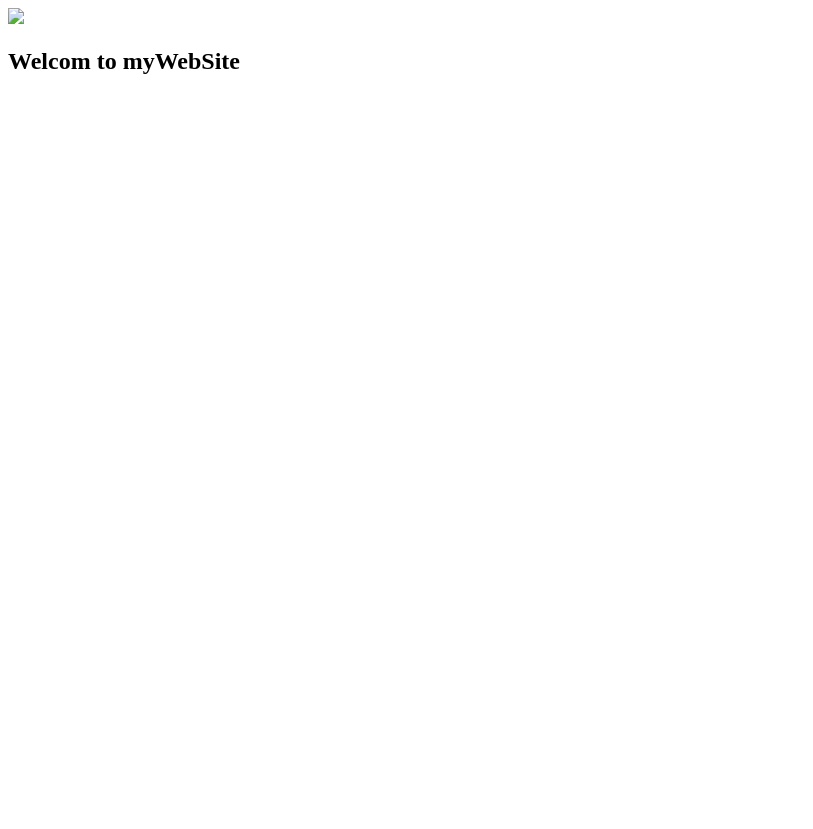
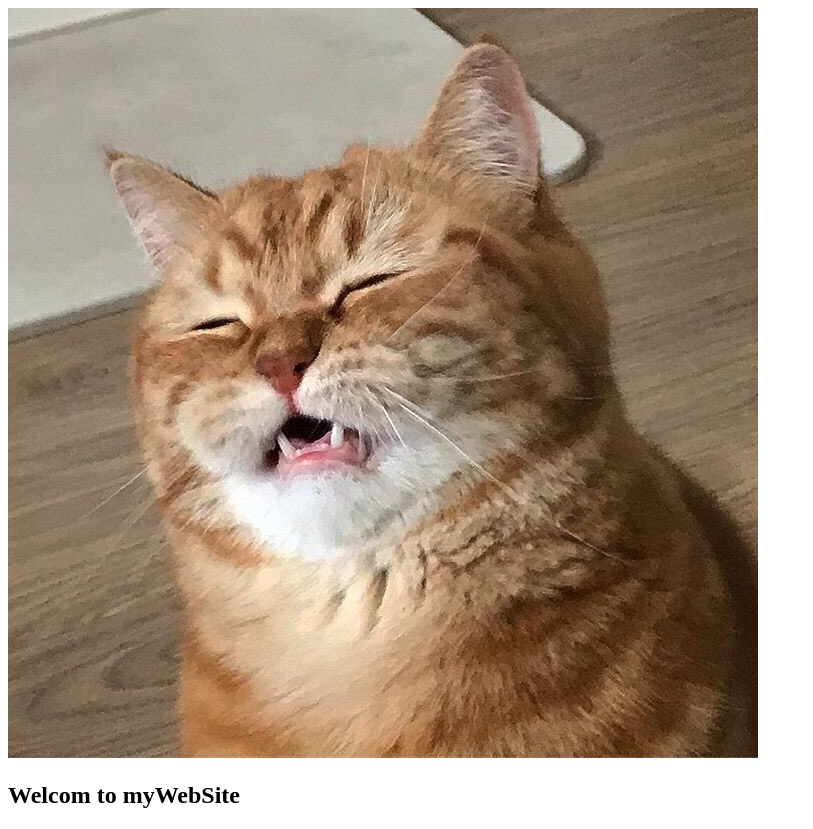
Before and after one commit to Pornpanto/TestGit, a plain HTML site: page index.html in a window 1280 px wide. Shown: the whole page, without its empty margins (0-813 px from the left). Before the commit the page ends 800 px from the top, so only its background shows below. Drawn offline with Linux system fonts and the light colour scheme.

Commit message:
Added image to Website
index

```diff
--- a/index.html
+++ b/index.html
@@ -4,6 +4,6 @@
         <title>Test for GITHUB MINT COURSE</title>
     </head>
     <body>
-        <img src="cat.jpg"/>
+        <img src="cat3.jpg"/>
         <h2>Welcom to myWebSite</h2>
     </body>
```
